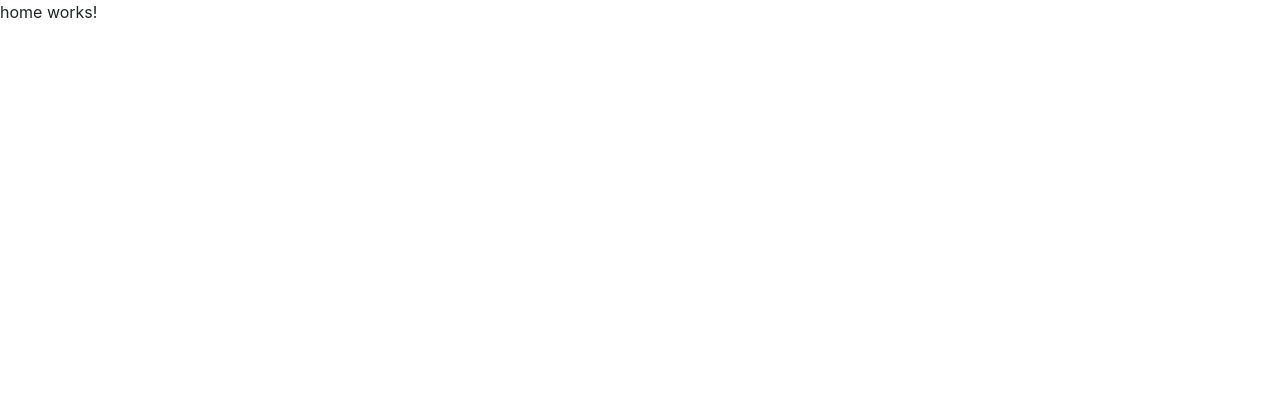
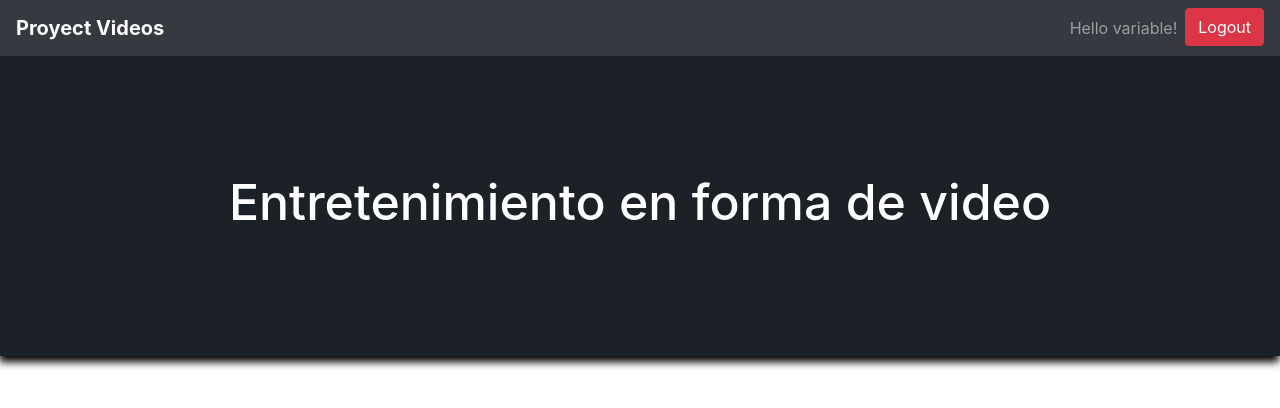
Before and after one commit to Edward3223/VideoProyect, an Angular app in the folder VideoProyect/: page /home in a window 1280 px wide. Shown: the top 408 px of the page. Built offline with nearby package versions, Linux system fonts and the light colour scheme.

Commit message:
ReCoding

```diff
--- a/VideoProyect/src/app/Component/home/home.component.css
+++ b/VideoProyect/src/app/Component/home/home.component.css
@@ -0,0 +1,13 @@
+.hero{
+    height: 300px;
+    background-color: #1b2127;
+    display: flex;
+    justify-content: center;
+    align-items: center;
+    box-shadow: -1px 6px 8px black;
+
+}
+.hero h1{
+    color: white;
+    font-size: 50px;
+}
--- a/VideoProyect/src/app/Component/home/home.component.html
+++ b/VideoProyect/src/app/Component/home/home.component.html
@@ -1 +1,6 @@
-<p>home works!</p>
+<app-nov-bar></app-nov-bar>
+<section class="hero">
+    <h1>
+        Entretenimiento en forma de video
+    </h1>
+</section>
--- a/VideoProyect/src/app/Component/nov-bar/nov-bar.component.html
+++ b/VideoProyect/src/app/Component/nov-bar/nov-bar.component.html
@@ -1 +1,19 @@
-<p>nov-bar works!</p>
+<header>
+    <nav class="navbar navbar-expand-lg navbar-dark bg-dark">
+      <a class="navbar-brand" href="#"><strong>Proyect Videos</strong></a>
+      <button class="navbar-toggler" type="button" data-toggle="collapse" data-target="#navbarSupportedContent"
+        aria-controls="navbarSupportedContent" aria-expanded="false" aria-label="Toggle navigation">
+        <span class="navbar-toggler-icon"></span>
+      </button>
+      <div class="collapse navbar-collapse" id="navbarSupportedContent">
+        <ul class="navbar-nav ml-auto">
+          <li class="nav-item">
+            <a class="nav-link" href="#"> Hello variable!</a>
+          </li>
+          <li class="nav-item active">
+            <button class="btn-danger btn"> Logout <span class="sr-only">(current)</span></button>
+          </li>
+        </ul>
+      </div>
+    </nav>
+  </header>
--- /dev/null
+++ b/VideoProyect/src/app/Models/User.model.ts
@@ -0,0 +1,5 @@
+export class User{
+    Email: 'string'
+    Password: 'string'
+    Name: 'String'
+}
```
